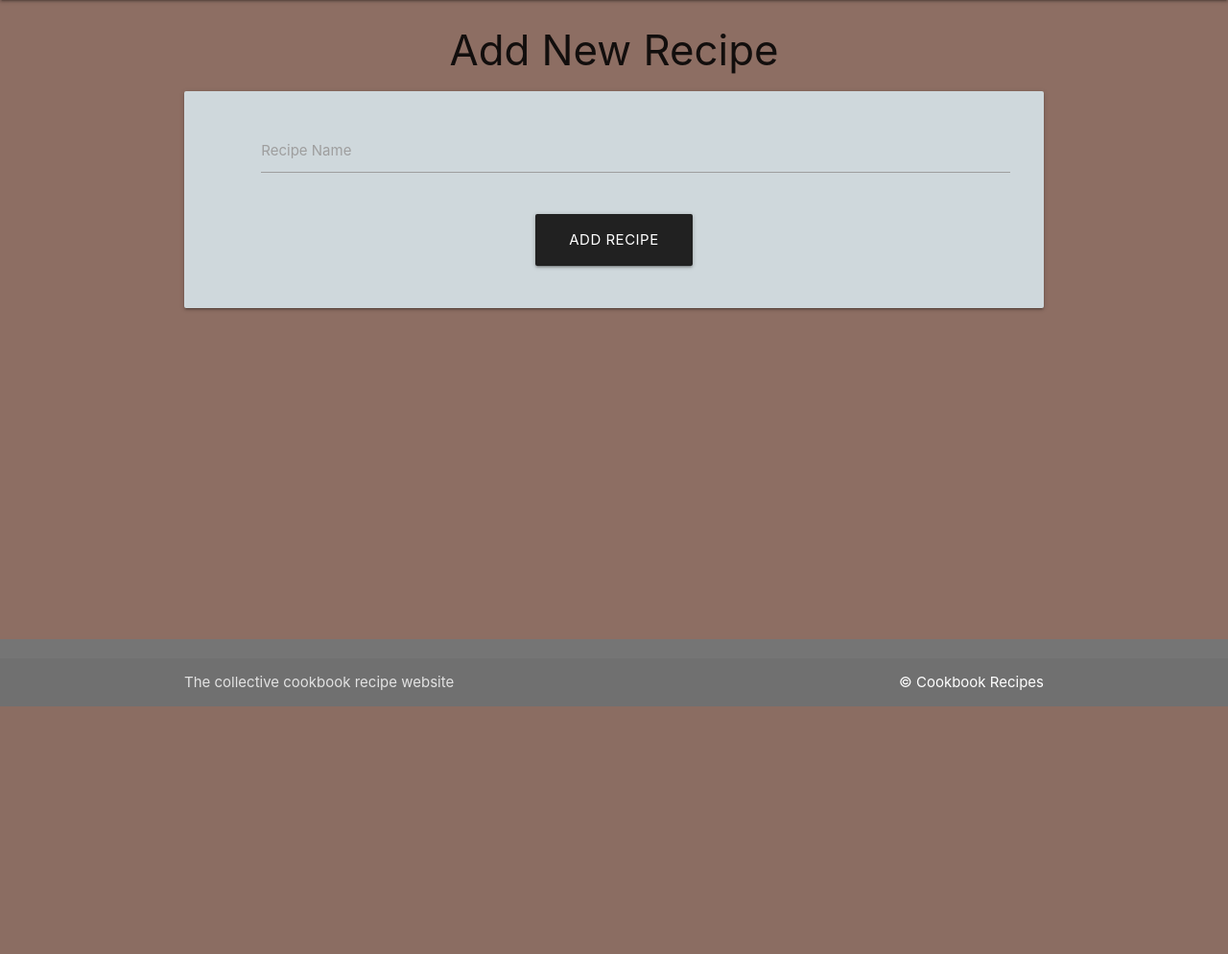
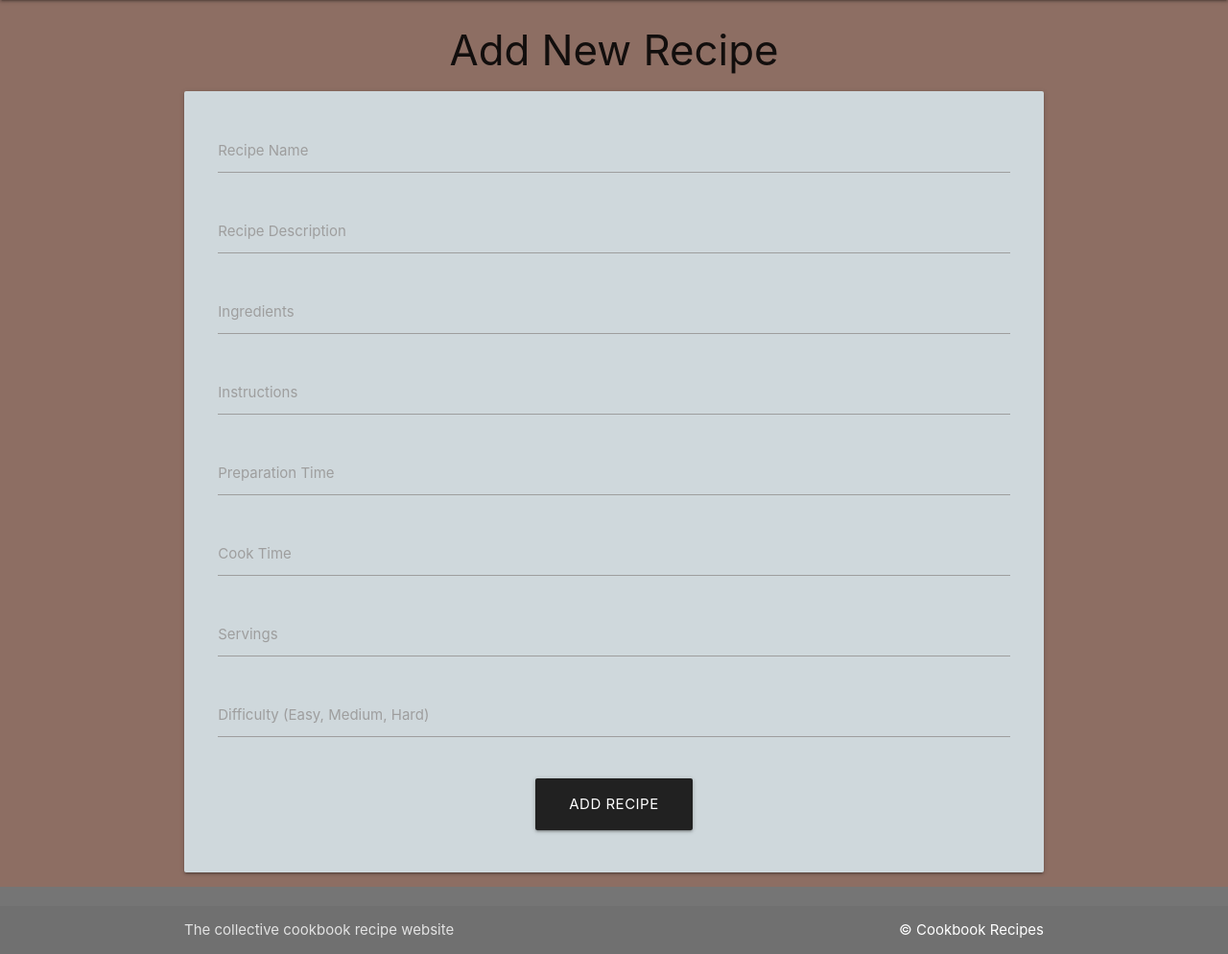
Before and after one commit to A-Gr33n/Milestone-Project-3, a Flask app: page /add_recipe in a window 1280 px wide. Shown: the part 64-1058 px from the top of the page at 96% size. Before the commit the page ends 800 px from the top, so only its background shows below. Run offline with Flask 3, Linux system fonts and the light colour scheme.

Commit message:
added more inputs to form

```diff
--- a/taskmanager/models.py
+++ b/taskmanager/models.py
@@ -5,7 +5,6 @@ class Recipe(db.Model):
     id = db.Column(db.Integer, primary_key=True)
     recipe_name = db.Column(db.String(50), unique=True, nullable=False)
     recipe_description = db.Column(db.Text, nullable=False)
-    recipe_id = db.Column(db.Integer, db.ForeignKey("recipe.id", ondelete="CASCADE"), nullable=False)
 
     def __repr__(self):
         # __repr__ to represent itself in the form of a string
--- a/taskmanager/routes.py
+++ b/taskmanager/routes.py
@@ -18,8 +18,16 @@ def search_recipes():
 
 @app.route("/add_recipe", methods=["GET", "POST"])
 def add_recipe():
+    print(request)
     if request.method == "POST":
-        recipe = Recipe(recipe_name=request.form.get("recipe_name"))
+        recipe = Recipe(recipe_name=request.form.get("recipe_name"),
+        recipe_description=request.form.get("recipe_description"),
+        ingredients=request.form.get("ingredients"),
+        instructions=request.form.get("instructions"),
+        prep_time=request.form.get("prep_time"),
+        cook_time=request.form.get("cook_time"),
+        servings=request.form.get("servings"),
+        difficulty=request.form.get("difficulty"))
         db.session.add(recipe)
         db.session.commit()
         return redirect(url_for("recipes"))
--- a/taskmanager/templates/add_recipe.html
+++ b/taskmanager/templates/add_recipe.html
@@ -4,12 +4,57 @@
 <h3 class="center-align">Add New Recipe</h3>
 
 <div class="row card-panel blue-grey lighten-4">
-    <form class="col s12" methood="POST" action="{{url_for('add_recipe')}}">
+    <form class="col s12" method="POST" action="{{url_for('add_recipe')}}">
         <div class="row">
+
             <div class="input-field col s12">
-                <i class="fas fa-folder-open prefix black-text  indigo darken-4"></i>
+
                 <input id="recipe_name" name="recipe_name" minlength="3" maxlength="25" type="text" class="validate" required>
                 <label for="recipe_name">Recipe Name</label>
+
+            </div>
+
+            <div class="input-field col s12">
+
+                <input id="recipe_description" name="recipe_description" minlength="3" maxlength="25" type="text" class="validate" required>
+                <label for="recipe_description">Recipe Description</label>
+            </div>
+
+            <div class="input-field col s12">
+
+                <input id="ingredients" name="ingredients" minlength="3" maxlength="25" type="text" class="validate" required>
+                <label for="ingredients">Ingredients</label>
+            </div>
+
+
+            <div class="input-field col s12">
+
+                <input id="instructions" name="instructions" minlength="3" maxlength="25" type="text" class="validate" required>
+                <label for="instructions">Instructions</label>
+            </div>
+
+            <div class="input-field col s12">
+
+                <input id="prep_time" name="prep_time" minlength="3" maxlength="25" type="text" class="validate" required>
+                <label for="prep_time">Preparation Time</label>
+            </div>
+
+            <div class="input-field col s12">
+
+                <input id="cook_time" name="cook_time" minlength="3" maxlength="25" type="text" class="validate" required>
+                <label for="cook_time">Cook Time</label>
+            </div>
+
+            <div class="input-field col s12">
+
+                <input id="servings" name="servings" minlength="3" maxlength="25" type="text" class="validate" required>
+                <label for="servings">Servings</label>
+            </div>
+
+            <div class="input-field col s12">
+
+                <input id="difficulty" name="difficulty" minlength="3" maxlength="25" type="text" class="validate" required>
+                <label for="difficulty">Difficulty (Easy, Medium, Hard)</label>
             </div>
         </div>
         <!-- submit button -->
@@ -20,7 +65,7 @@
                 </button>
             </div>
         </div>
-     </form>
+    </form>
 </div>
 
 {% endblock %}
--- a/taskmanager/templates/index.html
+++ b/taskmanager/templates/index.html
@@ -21,7 +21,6 @@
 
                 </ul>
             </div>
-            <form>
 
           </nav>
            <!-- mobile sidenav-->
--- a/taskmanager/templates/recipes.html
+++ b/taskmanager/templates/recipes.html
@@ -17,10 +17,11 @@
         <div class="card">
           <div class="card-image">
             <img src="images/sample-1.jpg">
-            <span class="card-title">{{ recipe.recipe_name }}</span>
+
           </div>
           <div class="card-content">
-            <p></p>
+            <span class="card-title">{{ recipe.recipe_name }}</span>
+            <p>{{ recipe.recipe_description }}</p>
           </div>
           <div class="card-action">
             <a href="#"></a>
```
